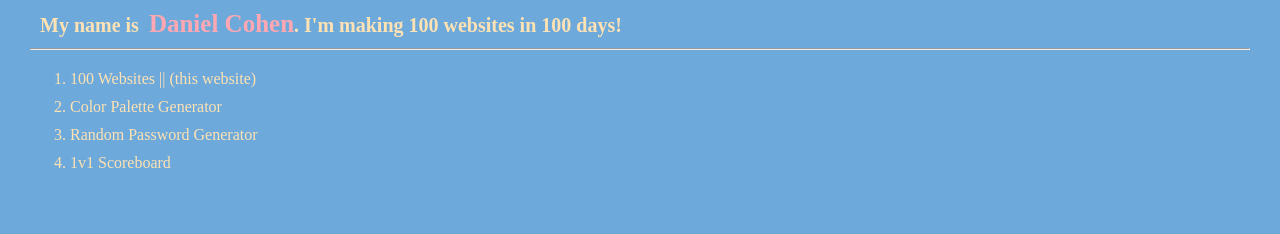
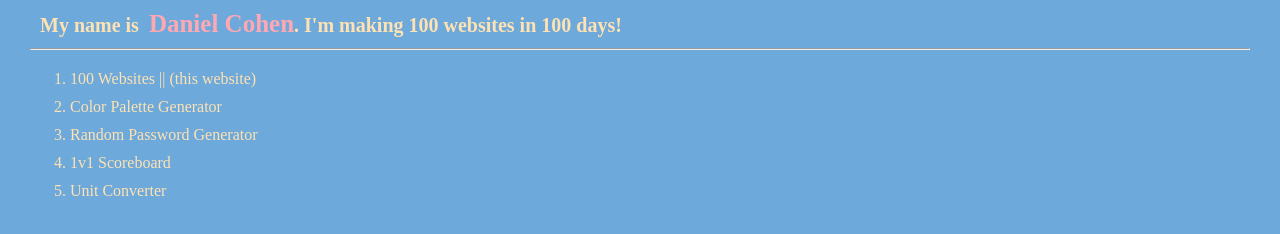
Before and after one commit to danieljcoh/100-websites-one, a plain HTML site: page index.html in a window 1280 px wide. Shown: the part 110-344 px from the top of the page. Drawn offline with Linux system fonts and the light colour scheme.

Commit message:
Added a website
- Added a unit conversion website

```diff
--- a/index.html
+++ b/index.html
@@ -18,6 +18,7 @@
       <li><a href="https://cooloors-palette-generator.netlify.app/" target="_blank">Color Palette Generator</a></li>
       <li><a href="https://curious-cajeta-208838.netlify.app/" target="_blank">Random Password Generator</a></li>
       <li><a href="https://fastidious-sunshine-d09bae.netlify.app/" target="_blank">1v1 Scoreboard</a></li>
+      <li><a href="https://unit-conversion-converter.netlify.app/" target="_blank">Unit Converter</a></li>
     </ol>
   </body>
 </html>
```
